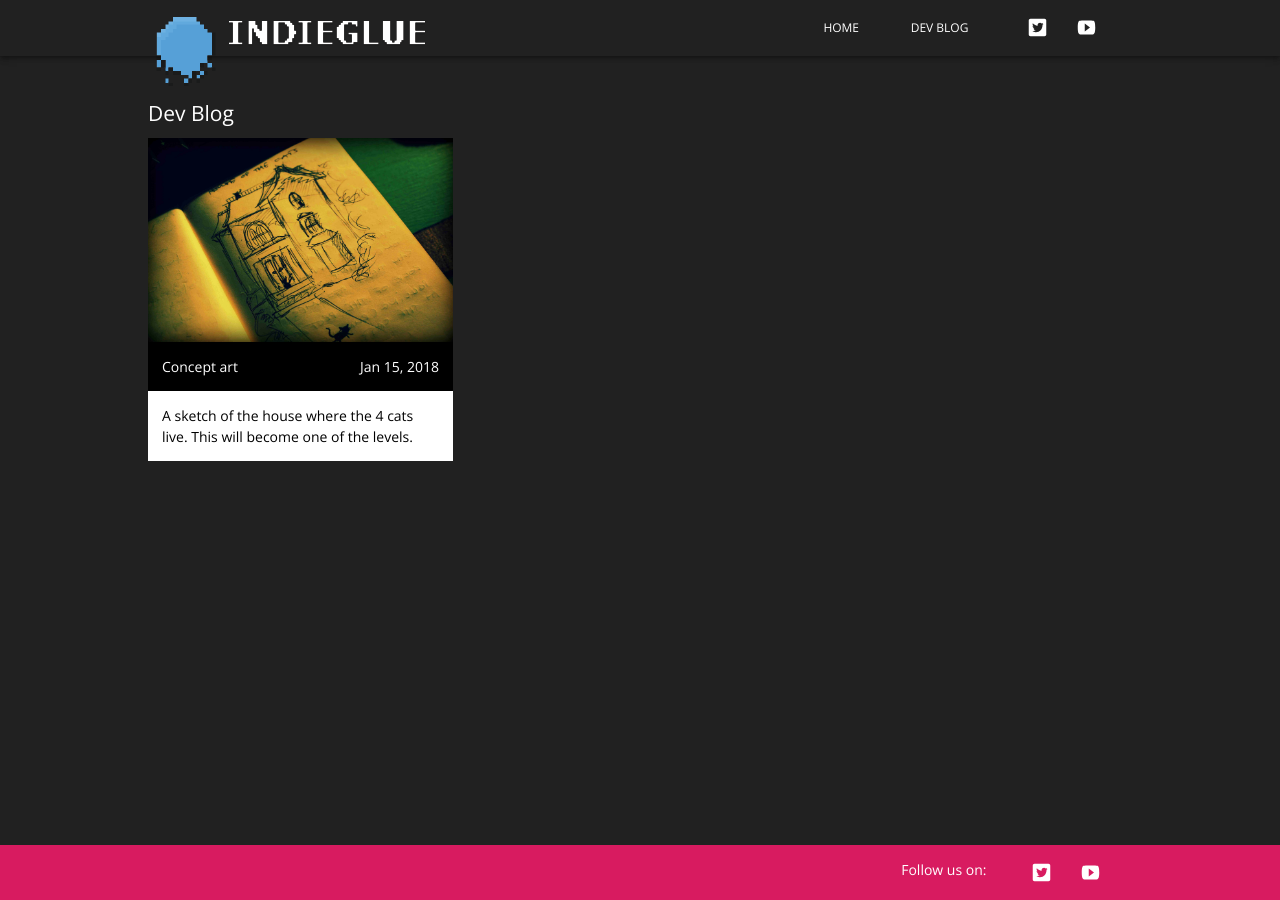
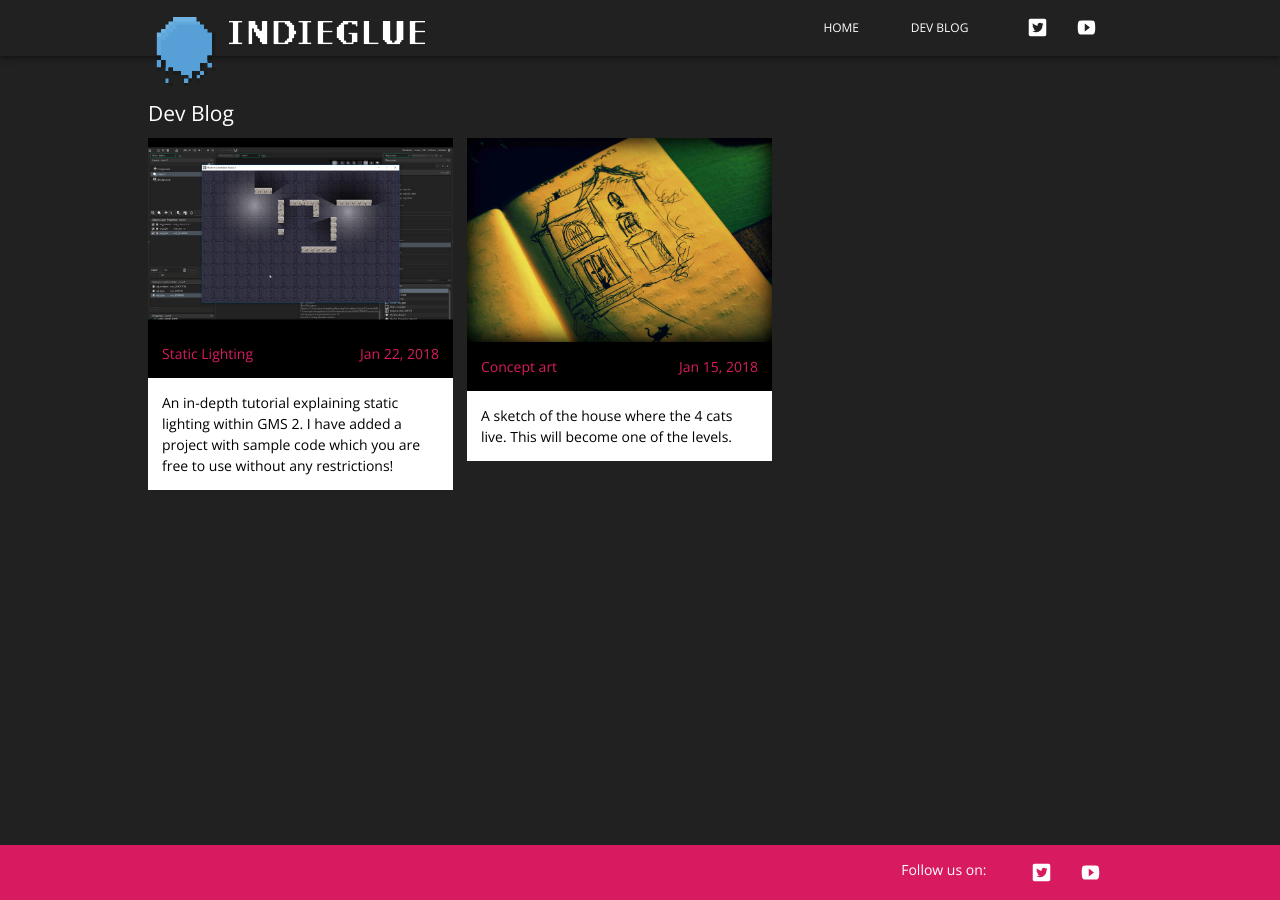
Before and after one commit to IndieGlue/jekyll-gameblog-template, a Jekyll site: the page built from blog.md, in a window 1280 px wide. Built offline with Jekyll 4.4.1, drawn with Linux system fonts in a browser that asks for light colours.

Commit message:
minor style tweak

```diff
--- a/_posts/2016-03-30-welcome-to-jekyll.markdown
+++ b/_posts/2016-03-30-welcome-to-jekyll.markdown
@@ -10,9 +10,3 @@
 ![Sketch of the house where the cats live]({{ "../../../../../assets/posts/concept-art.jpg" }})
 
 This is one of the very first concept art sketches of the house where the cats stay. This is also one of the levels.
-
-Check out the [Jekyll docs][jekyll-docs] for more info on how to get the most out of Jekyll. File all bugs/feature requests at [Jekyll’s GitHub repo][jekyll-gh]. If you have questions, you can ask them on [Jekyll Talk][jekyll-talk].
-
-[jekyll-docs]: http://jekyllrb.com/docs/home
-[jekyll-gh]:   https://github.com/jekyll/jekyll
-[jekyll-talk]: https://talk.jekyllrb.com/
--- /dev/null
+++ b/_posts/2018-01-22-static-lightinh-tutorial.markdown
@@ -0,0 +1,16 @@
+---
+layout: post
+title:  "Static Lighting"
+date:   2018-01-22
+image: "../assets/posts/static-lighting.png"
+categories: jekyll update
+desc: An in-depth tutorial explaining static lighting within GMS 2. I have added a project with sample code which you are free to use without any restrictions!
+---
+
+![Static lighting]({{ "../../../../../assets/posts/static-lighting.png" }})
+
+An in-depth tutorial explaining static lighting within GMS 2. I have added a project with sample code which you are free to use without any restrictions!
+
+[Click here for the video tutorial][vid]
+
+[vid]: https://youtu.be/kDRR_vjO23I
--- a/_sass/_base.scss
+++ b/_sass/_base.scss
@@ -29,8 +29,6 @@
     font-kerning: normal;
     overflow-x: hidden;
 }
-
-
 
 /**
  * Set `margin-bottom` to maintain vertical rhythm
--- a/_sass/_layout.scss
+++ b/_sass/_layout.scss
@@ -1,3 +1,9 @@
+.post-content{
+    a{
+        color: $pink-color !important;
+    }
+}
+
 @media only screen and (min-width: 500px) {
     .site-header{
         background-color: $black-color;
```
Also changed, not shown: assets/posts/static-lighting.png (added).
